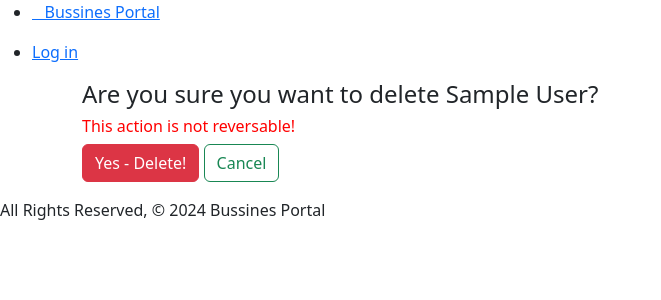
After one commit to yousif07Sei/be-sei7-capstone-membership-portal, a Django app: page /organization/1/delete/ in a window 1280 px wide. The commit adds this page. Shown: the top 300 px of the page, without its empty margins (0-661 px from the left). Run offline with Django 5.2, Linux system fonts and the light colour scheme; tables that the repository leaves empty hold one stand-in row (values such as "Sample post").

Commit message:
Custom Organization form Update +Delete organization + minor changes

```diff
--- /dev/null
+++ b/membership_portal/fs_business_mvt/templates/be_api_members/organization_confirm_delete.html
@@ -0,0 +1,18 @@
+{% extends 'base.html' %}
+
+{% block content%}
+
+<!-- <h1>Delete {{object.name}}</h1> -->
+
+<h4>Are you sure you want to delete <span >{{ object.name }}</span>?</h4>
+<h6 style="color: red;">This action is not reversable!</h6>
+
+<form action="" method="POST">
+    {% csrf_token %}
+    <input type="submit" value="Yes - Delete!" class="btn btn-danger">
+    <a href="{% url 'bussines_portal_app:organization_index' %}" class="btn btn-outline-success">Cancel</a>
+</form>
+<div class="mb-3">
+
+  </div>
+{% endblock %}
--- a/membership_portal/fs_business_mvt/urls.py
+++ b/membership_portal/fs_business_mvt/urls.py
@@ -7,4 +7,5 @@ urlpatterns = [
     path('',views.home,name='home'),
     path('organization/',views.OrganizationList.as_view(),name='organization_index'),
     path('organization/<int:pk>/update/',views.OrganizationUpdate.as_view(),name='organization_update'),
+    path('organization/<int:pk>/delete/',views.OrganizationDelete.as_view(),name='organization_delete')
 ]
--- a/membership_portal/fs_business_mvt/views.py
+++ b/membership_portal/fs_business_mvt/views.py
@@ -37,6 +37,8 @@ class OrganizationUpdate(UpdateView):
         obj.save()
         return redirect('bussines_portal_app:organization_index')
 
-
+class OrganizationDelete(DeleteView):
+    model = Organization
+    success_url = '/organization/'
 class CountryList(ListView):
     model = Country
```
Also changed, not shown: membership_portal/fs_business_mvt/templates/be_api_members/organization_list.html (+10 -2 lines), membership_portal/fs_business_mvt/static/uploads/cat2.jpeg (added).
